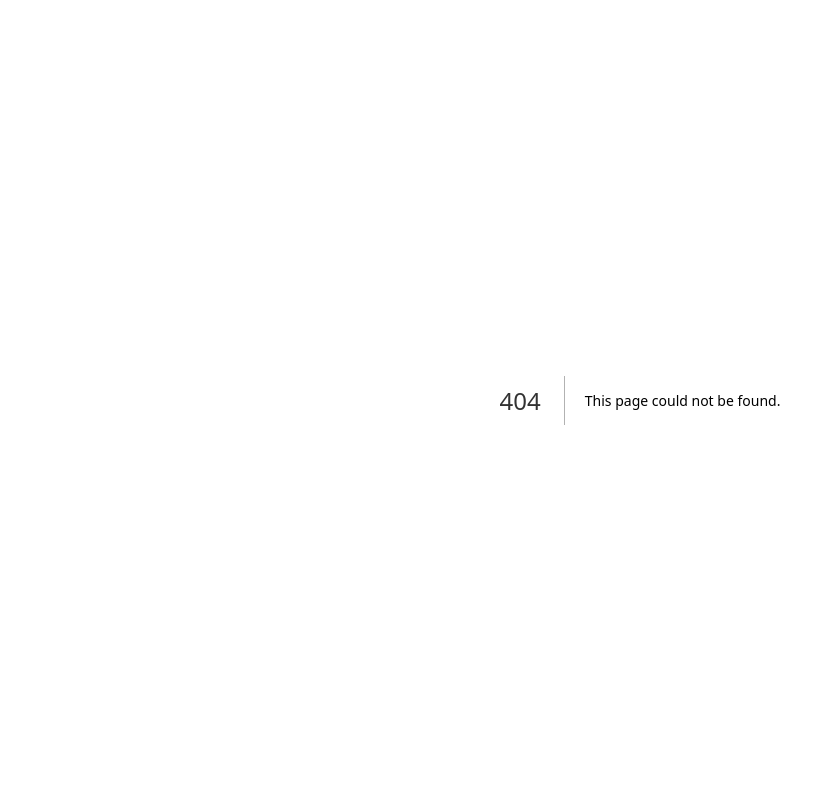
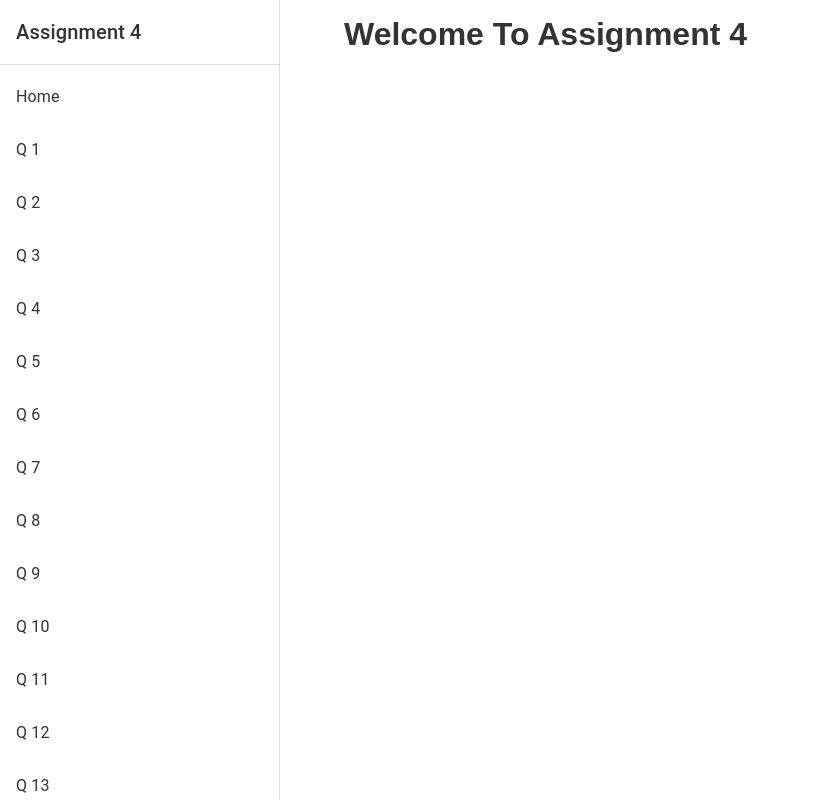
Before and after one commit to abhijeet-successivetech/React-Training, a Next.js app: page /assignment-4 in a window 1280 px wide. Before the commit this address had no page. Shown: the whole page, without its empty margins (0-827 px from the left). Built offline with nearby package versions, Linux system fonts and the light colour scheme.

Commit message:
Refactor: changed the styling and some components

```diff
--- /dev/null
+++ b/src/app/assignment-4/page.jsx
@@ -0,0 +1,26 @@
+export default function AssignmentTwoPage() {
+  const style = {
+    backgroundColor: "blue",
+    color: "white",
+    fontSize: "0.8rem",
+    padding: 10,
+    cursor: "pointer",
+    border: "none",
+    borderRadius: "9px",
+  };
+  return (
+    <h1
+      style={{
+        margin: "1rem",
+        display: "flex",
+        flexDirection:'column',
+        alignItems: "center",
+        gap: "0.5rem",
+        justifyContent: "center",
+      }}
+    >
+
+      Welcome To Assignment 4
+    </h1>
+  );
+}
--- a/src/component/assignment-4/ControlledForm.jsx
+++ b/src/component/assignment-4/ControlledForm.jsx
@@ -31,7 +31,7 @@
 
       <label>
 
-        Name
+        Name :{" "}
         <input
           type="text"
           id="name"
```
Also changed, not shown: src/app/data.json (+9 -0 lines).
